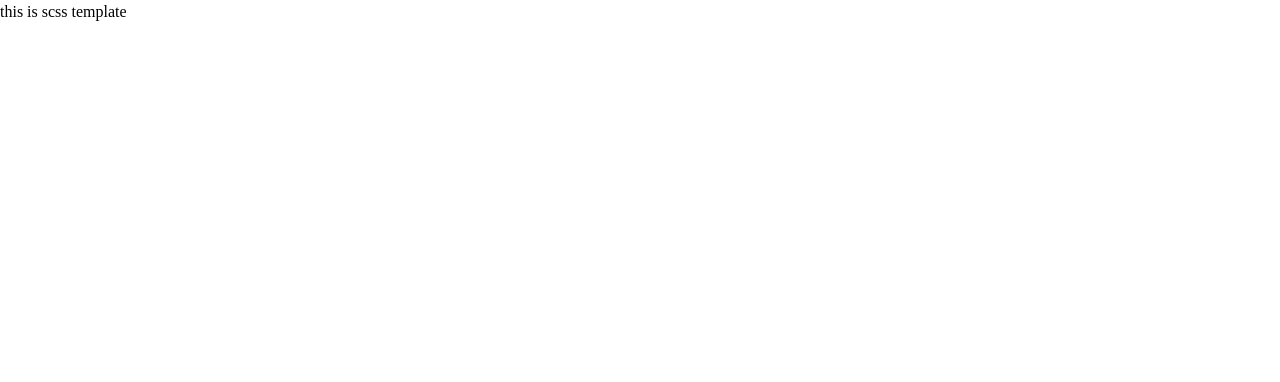
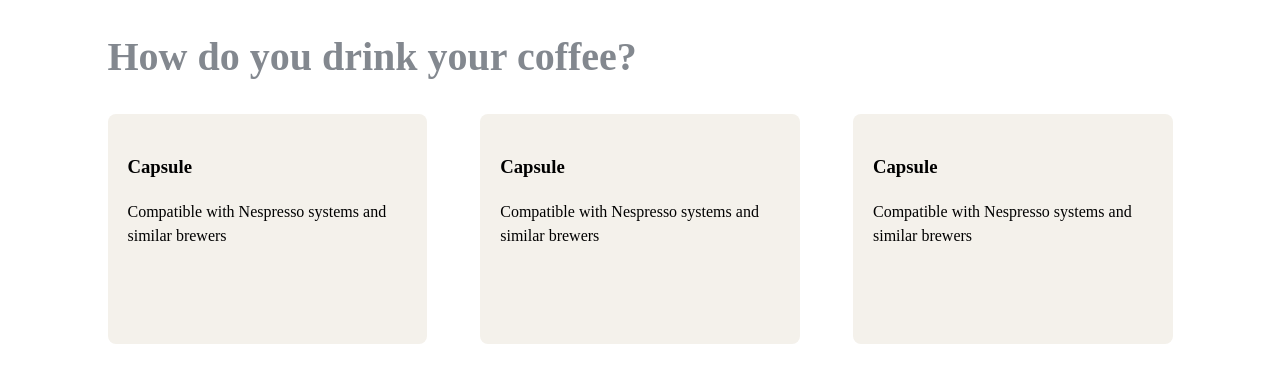
Before and after one commit to MJurayev/awesoma-radio, a plain HTML site: page index.html in a window 1280 px wide. Drawn offline with nearby package versions, Linux system fonts and the light colour scheme; files that its build step writes are made by us from their sources.

Commit message:
completed checkbox

```diff
--- a/index.html
+++ b/index.html
@@ -1,5 +1,6 @@
 <!DOCTYPE html>
 <html lang="en">
+
 <head>
     <meta charset="UTF-8">
     <meta http-equiv="X-UA-Compatible" content="IE=edge">
@@ -8,7 +9,38 @@
 
     <link rel="stylesheet" href="./css/main.min.css">
 </head>
+
 <body>
-    this is scss template
+    <div class="container">
+        <form class="form" method="get" action="index">
+            <h2 class="form__title">How do you drink your coffee?</h2>
+            <div class="form__radio quiz">
+                <label class="quiz__item">
+                    <input class="quiz__item__checkbox" name="quiz1" type="radio">
+                    <div class="quiz__item__content content">
+                        <h3 class="content__title">Capsule</h3>
+                        <p class="content__desc">Compatible with Nespresso systems and similar brewers</p>
+                    </div>
+                </label>
+
+                <label class="quiz__item">
+                    <input class="quiz__item__checkbox" name="quiz1" type="radio">
+                    <div class="quiz__item__content content">
+                        <h3 class="content__title">Capsule</h3>
+                        <p class="content__desc">Compatible with Nespresso systems and similar brewers</p>
+                    </div>
+                </label>
+
+                <label class="quiz__item">
+                    <input class="quiz__item__checkbox" name="quiz1" type="radio">
+                    <div class="quiz__item__content content">
+                        <h3 class="content__title">Capsule</h3>
+                        <p class="content__desc">Compatible with Nespresso systems and similar brewers</p>
+                    </div>
+                </label>
+            </div>
+        </form>
+    </div>
 </body>
+
 </html>
--- a/scss/all-blocks/_all-blocks.scss
+++ b/scss/all-blocks/_all-blocks.scss
@@ -1,4 +1,4 @@
 @import "./container";
 @import "./header";
-
+@import "./quiz";
 @import "./footer";
--- /dev/null
+++ b/scss/all-blocks/_quiz.scss
@@ -0,0 +1,45 @@
+.form{
+    display: flex;
+    flex-direction: column;
+    &__title{
+        font-size: 40px;
+        line-height: 48px;
+        /* identical to box height, or 120% */
+        color: #83888F;
+    }
+
+    &__radio{
+        display: flex;
+    }
+
+    .quiz{
+        width: 100%;
+        display: flex;
+        justify-content: space-between;
+        &__item{
+
+            width: 30%;
+            background: #F4F1EB;
+            border-radius: 8px;
+            padding: 0;
+            overflow: hidden;
+            &__checkbox{
+
+                appearance: none;
+                position: absolute;
+                &:checked ~ .content{
+                    background-color: #0E8784;
+                    color: white;
+                }
+            }
+            &__content{
+                padding: 20px;
+                padding-bottom: 80px;
+                &:hover{
+                    background-color: #FDD6BA;
+                    cursor: pointer;
+                }
+            }
+        }
+    }
+}
```
